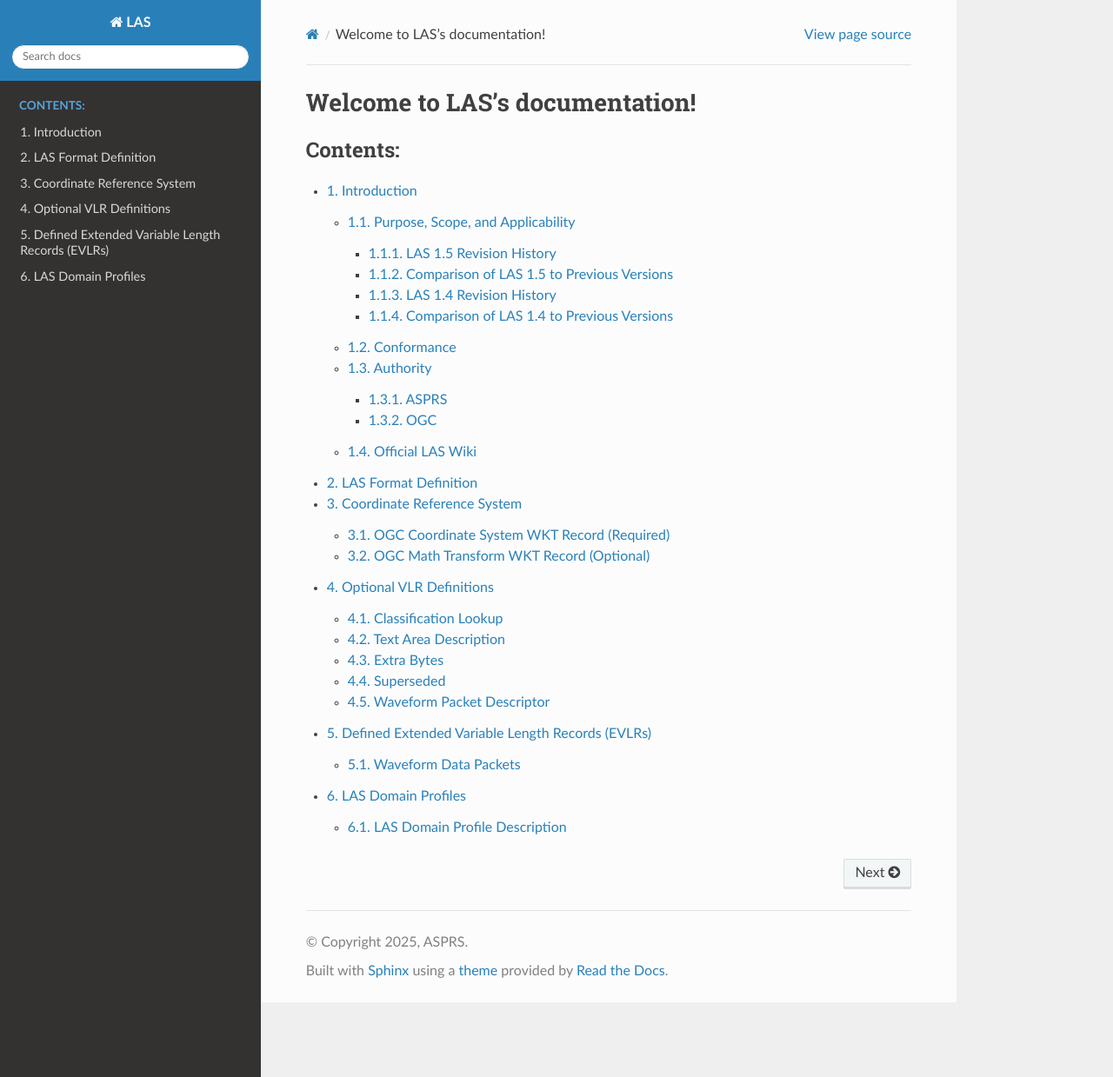
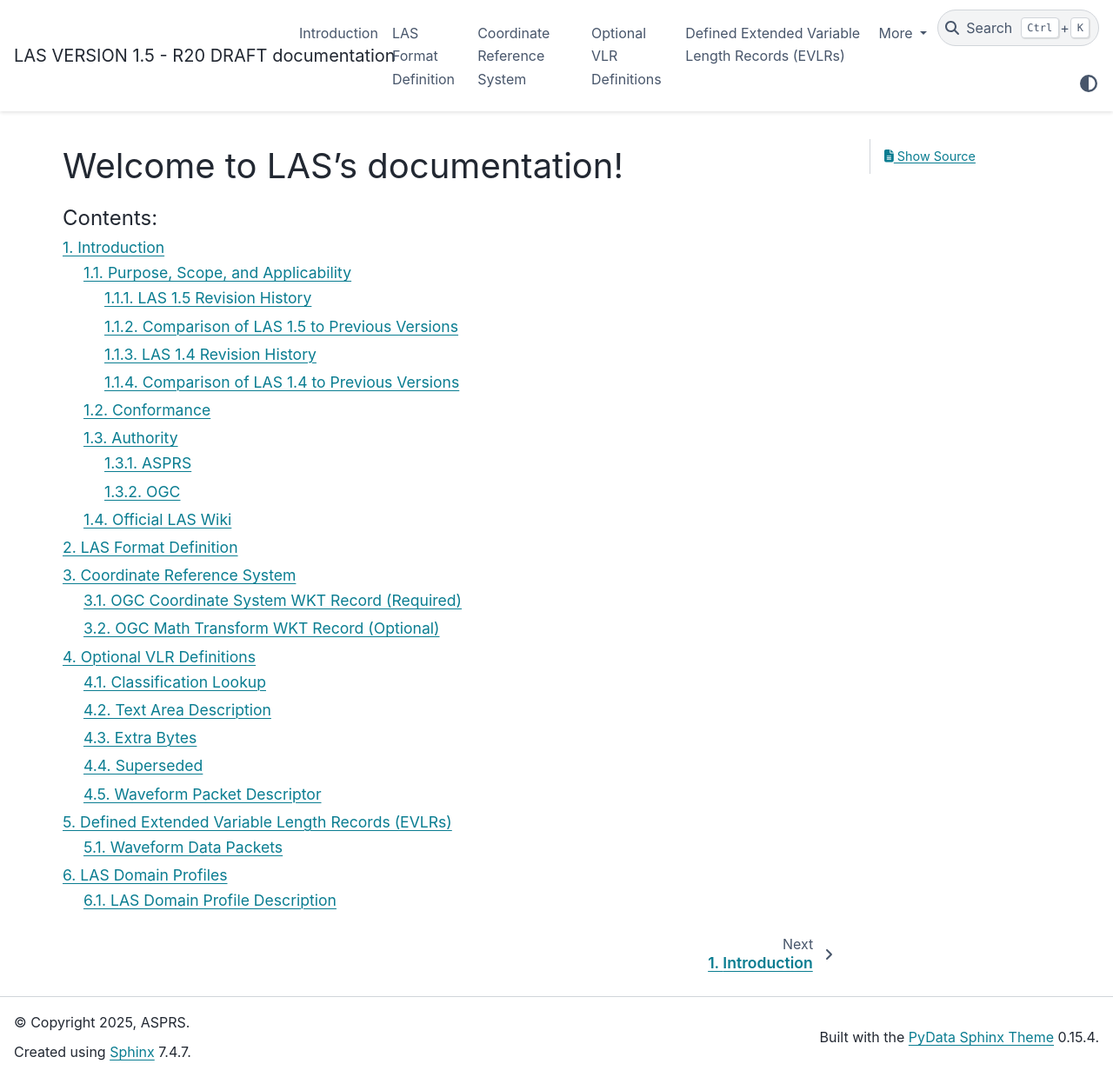
Before and after one commit to ASPRSorg/LAS, a Sphinx documentation site: the page built from source/index.txt, in a window 1280 px wide and 1239 px high. Shown: the whole window at 87% size. Built offline with Sphinx 7.4.7 and the PyData theme 0.15.4, drawn with Linux system fonts in a browser that asks for light colours; the version number could not be read and is left out.

Commit message:
use pydata theme

```diff
--- a/source/conf.py
+++ b/source/conf.py
@@ -111,7 +111,7 @@ todo_include_todos = False
 # The theme to use for HTML and HTML Help pages.  See the documentation for
 # a list of builtin themes.
 #
-html_theme = 'sphinx_rtd_theme'
+html_theme = 'pydata_sphinx_theme'
 
 # Theme options are theme-specific and customize the look and feel of a theme
 # further.  For a list of options available for each theme, see the
--- a/source/environment.yml
+++ b/source/environment.yml
@@ -7,4 +7,4 @@ dependencies:
     - pybtex
     - sphinxcontrib-bibtex
     - sphinxcontrib-spelling
-    - sphinx-rtd-theme
+    - pydata-sphinx-theme
```
